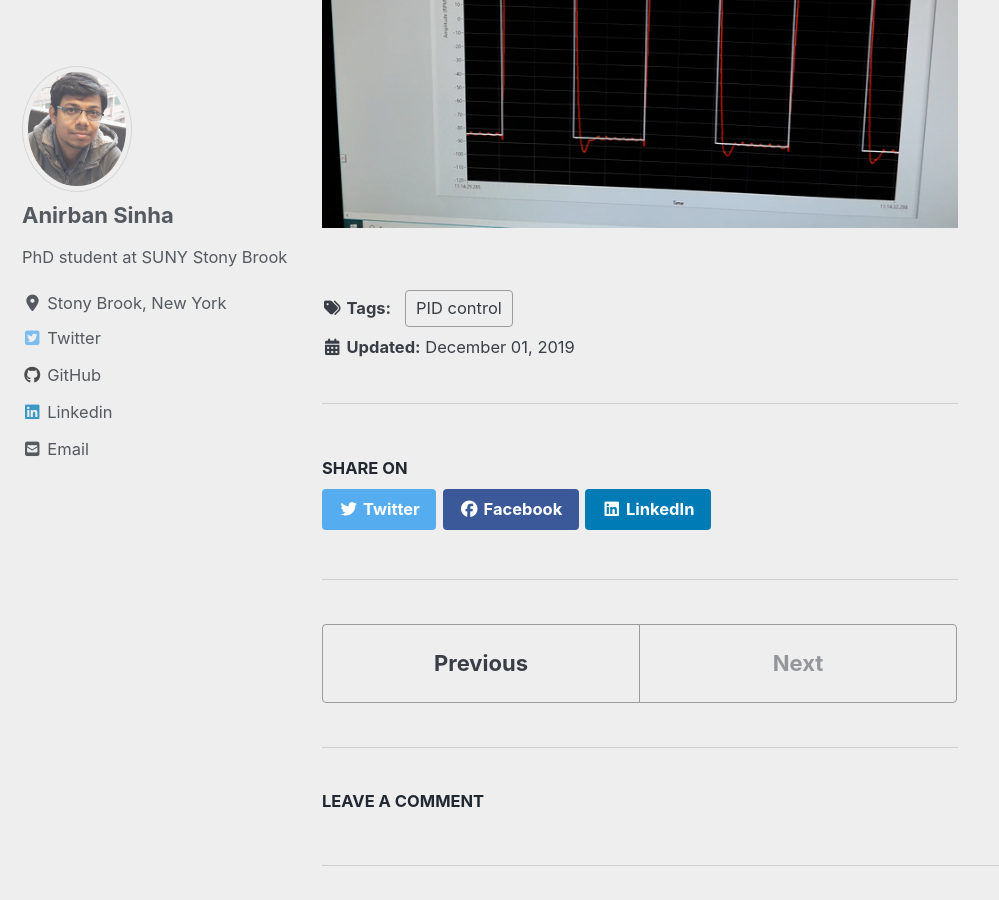
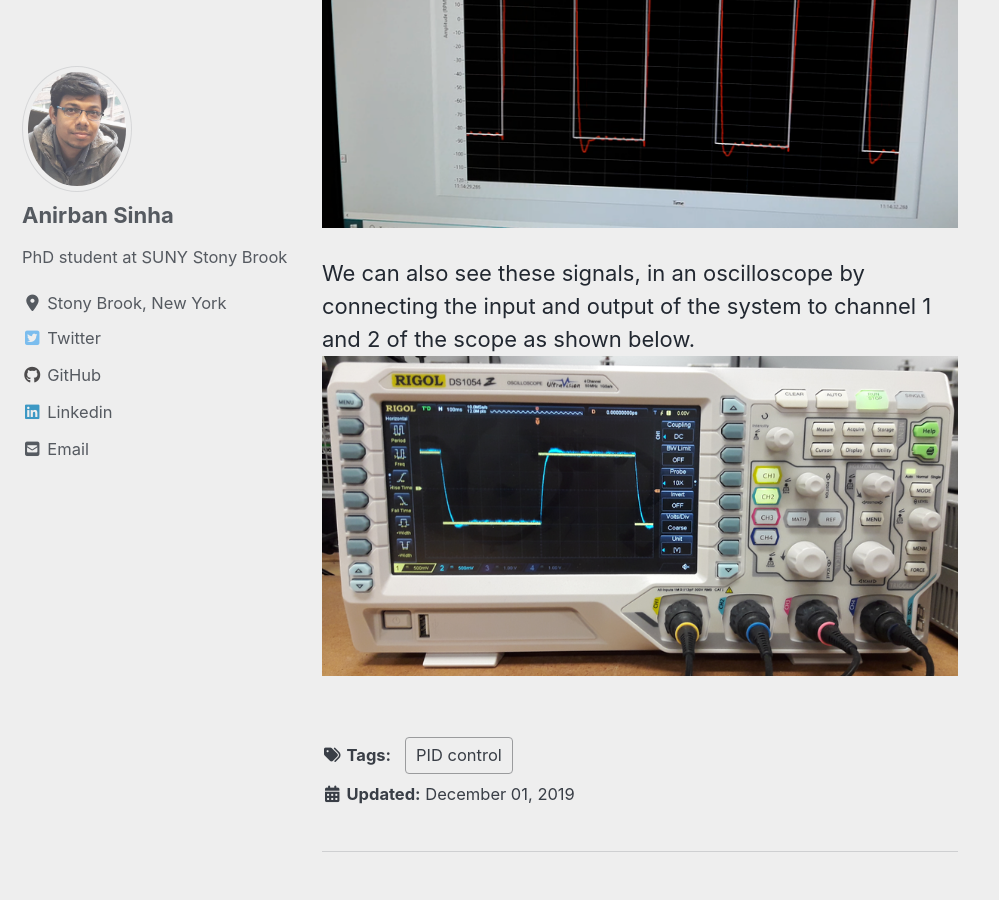
Before and after one commit to mattsinbot/mattsinbot.github.io, a Jekyll site: the page built from _posts/2019-12-3-PID.md, in a window 1280 px wide and 900 px high, scrolled down 4738 px. Shown: the whole window, without its empty margins (0-999 px from the left). Built offline with Jekyll 4.4.1, drawn with Linux system fonts in a browser that asks for light colours; cached includes are drawn as plain includes; nearby versions of some CDN libraries; formulas are drawn with MathJax 3; comment, search, counter and statistics services are not loaded.

Commit message:
software recored

```diff
--- a/_posts/2019-12-3-PID.md
+++ b/_posts/2019-12-3-PID.md
@@ -54,3 +54,6 @@ Notice from the physical system setup and/or circuit diagram that the input sign
 In this post I am not going to show you how to write a software in LABVIEW, instead, we will adjust the parameters of the PID to a custom made PID controller written in LABVIEW.
 Figure below shows the screen shot of the input and output responses of the turntable rotational speed while the control parameters are set to $$K_c=1, T_i=0.00025, T_d=1e-5$$ in the application written in LABVIEW. The application also allow us to recorded and write the system input and output responses in a *.csv* file to be for theoretical analysis. The recorded data for this experiment can be found [here](https://github.com/mattsinbot/Experiment_PID/tree/master/data/experiment_1).
 ![alt]({{ site.url }}{{ site.baseurl }}/images/control/io_response2.png)
+
+We can also see these signals, in an oscilloscope by connecting the input and output of the system to channel 1 and 2 of the scope as shown below.
+![alt]({{ site.url }}{{ site.baseurl }}/images/control/io_response_scope.png)
```
Also changed, not shown: images/control/io_response_scope.png (added).
